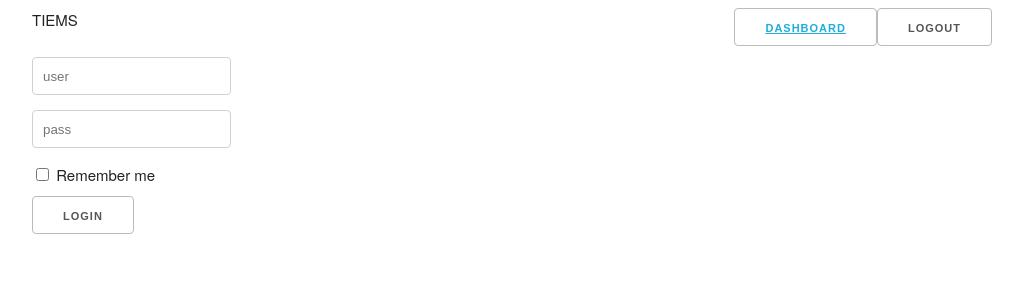
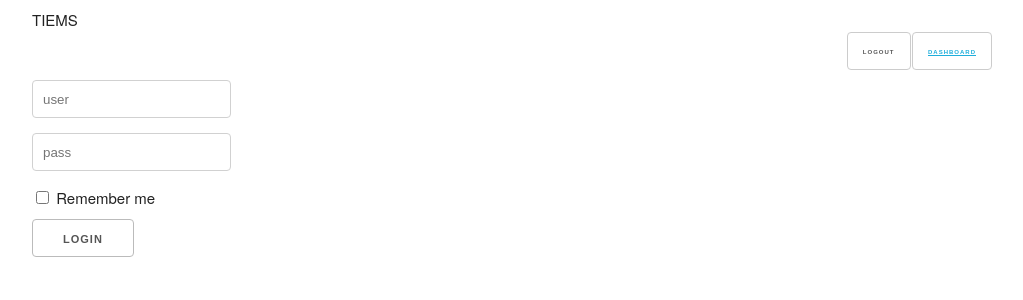
Before and after one commit to jfullerco/tiems-v5, a React (Create React App) app: page /login in a window 1280 px wide. Shown: the top 300 px of the page, without its empty margins (128-1151 px from the left). Built offline with nearby package versions, Linux system fonts and the light colour scheme; the HTML template or start-up script is replaced by a standard one.

Commit message:
3 files modified

```diff
--- a/src/App.js
+++ b/src/App.js
@@ -20,10 +20,10 @@ export default function App() {
     <StateProvider>
       <Router>
       <div className="container">
-
+      <div className="row">
         TIEMS
-        <LogoutButton /><p />
-
+        <LogoutButton />
+      </div>
           <Switch>
 
             <Route exact path="/"  component={Dashboard} />
--- a/src/Components/LogoutButton.js
+++ b/src/Components/LogoutButton.js
@@ -5,7 +5,7 @@ import {stateContext} from '../stateContext'
 const LogoutButton = () => {
   const userContext = React.useContext(stateContext)
   return (
-    <div className="u-pull-right">
+    <div className="navBtn">
     <button>
       <Link to="/">Dashboard</Link>
     </button>
--- a/src/style.css
+++ b/src/style.css
@@ -5,7 +5,13 @@
 span div{
   width: 100%
 }
-
+.navBtn button{
+  padding: .1em 5em;
+  border: 1px solid #cccccc;
+  margin-left: .5em;
+  font-size: .2em;
+  float: right;
+}
 .infoBox table{
   border: 1px solid;
   margin-left: 5px;
```
